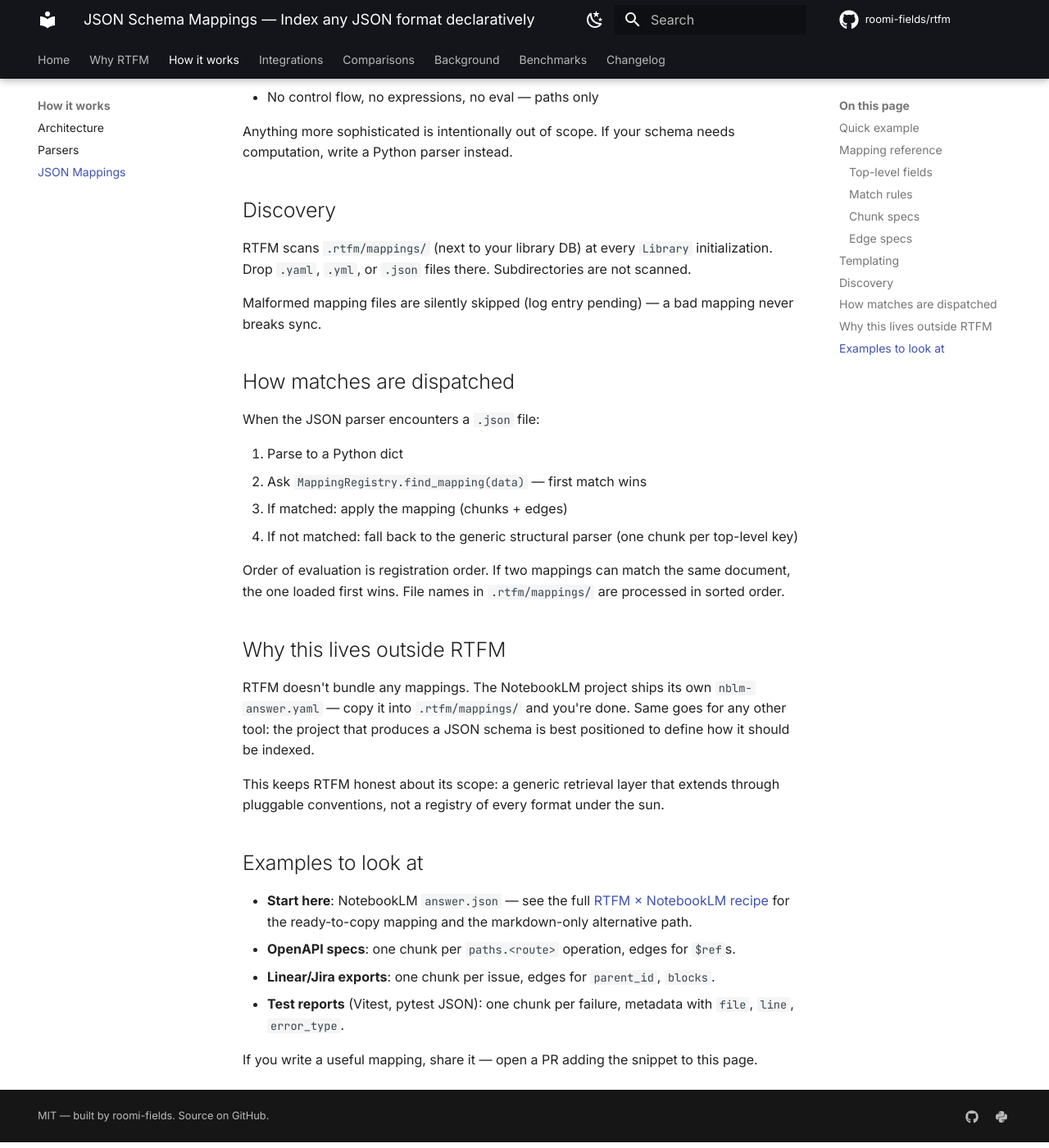
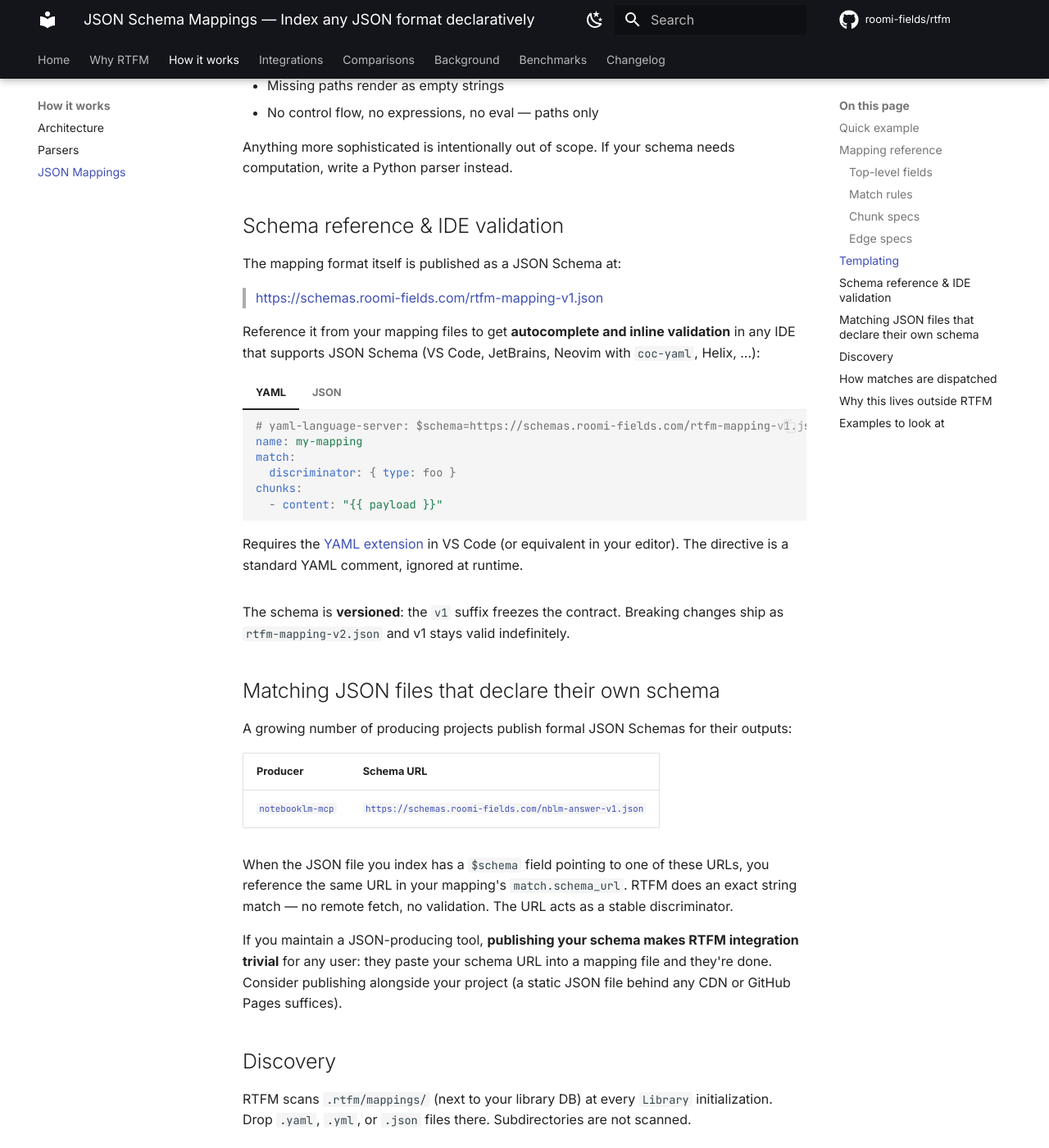
Before and after one commit to roomi-fields/rtfm, an MkDocs documentation site: the page built from docs/json-mappings.md, in a window 1280 px wide and 1400 px high, scrolled down 2791 px. Shown: the whole window at 82% size. Built offline with MkDocs 1.6.1 and Material for MkDocs 9.7.7, drawn with Linux system fonts in a browser that asks for light colours; comment, search, counter and statistics services are not loaded; some of the changed text lies outside the part shown.

Commit message:
docs(seo): hero image, NBLM schema link, publish RTFM mapping schema
- docs/index.md: embed docs/demo/rtfm-split.png as hero (same asset as
  the GitHub README split-screen).
- schemas/rtfm-mapping-v1.json: new JSON Schema describing the
  .rtfm/mappings/*.yaml format. Self-describing $id points to the
  canonical URL on schemas.roomi-fields.com (to upload separately).
  Stable contract — additionalProperties:false, $defs for chunkSpec /
  edgeSpec, anyOf on match (schema_url OR discriminator), examples
  inline. Description field carries a backlink to the docs site.
- docs/json-mappings.md: new "Schema reference & IDE validation" section
  with copy-paste yaml-language-server / $schema directives for VS Code,
  JetBrains, Neovim. Also a "Producing projects publishing schemas"
  table — currently lists notebooklm-mcp, designed to grow.
- docs/notebooklm-integration.md: replace internal NBLM doc link with
  direct link to the live https://schemas.roomi-fields.com/nblm-answer-v1.json
  schema. Add yaml-language-server directive to the example mapping so
  users get IDE validation when they copy.

Backlink loop: schema $id → schemas.roomi-fields.com → backlinks via
description field → roomi-fields.github.io/rtfm. Symmetric with the
NBLM schema, builds same-domain authority for the "schemas.roomi-fields"
identity.

Co-Authored-By: Claude Opus 4.7 (1M context) <noreply@anthropic.com>

````diff
--- a/docs/json-mappings.md
+++ b/docs/json-mappings.md
@@ -40,6 +40,7 @@ A NotebookLM batch export `answer.json`:
 The matching mapping at `.rtfm/mappings/nblm-answer.yaml`:
 
 ```yaml
+# yaml-language-server: $schema=https://schemas.roomi-fields.com/rtfm-mapping-v1.json
 name: nblm-answer-v1
 
 match:
@@ -138,6 +139,69 @@ Template expressions use `{{ dotted.path.to.field }}` syntax. Rules:
 Anything more sophisticated is intentionally out of scope. If your schema
 needs computation, write a Python parser instead.
 
+## Schema reference & IDE validation
+
+The mapping format itself is published as a JSON Schema at:
+
+> [https://schemas.roomi-fields.com/rtfm-mapping-v1.json](https://schemas.roomi-fields.com/rtfm-mapping-v1.json)
+
+Reference it from your mapping files to get **autocomplete and inline
+validation** in any IDE that supports JSON Schema (VS Code, JetBrains,
+Neovim with `coc-yaml`, Helix, …):
+
+=== "YAML"
+
+    ```yaml
+    # yaml-language-server: $schema=https://schemas.roomi-fields.com/rtfm-mapping-v1.json
+    name: my-mapping
+    match:
+      discriminator: { type: foo }
+    chunks:
+      - content: "{{ payload }}"
+    ```
+
+    Requires the [YAML extension](https://marketplace.visualstudio.com/items?itemName=redhat.vscode-yaml)
+    in VS Code (or equivalent in your editor). The directive is a
+    standard YAML comment, ignored at runtime.
+
+=== "JSON"
+
+    ```json
+    {
+      "$schema": "https://schemas.roomi-fields.com/rtfm-mapping-v1.json",
+      "name": "my-mapping",
+      "match": { "discriminator": { "type": "foo" } },
+      "chunks": [{ "content": "{{ payload }}" }]
+    }
+    ```
+
+    The `$schema` field is recognized natively by VS Code, JetBrains
+    IDEs, and most editors with no extension required.
+
+The schema is **versioned**: the `v1` suffix freezes the contract.
+Breaking changes ship as `rtfm-mapping-v2.json` and v1 stays valid
+indefinitely.
+
+## Matching JSON files that declare their own schema
+
+A growing number of producing projects publish formal JSON Schemas for
+their outputs:
+
+| Producer | Schema URL |
+|---|---|
+| [`notebooklm-mcp`](https://github.com/roomi-fields/notebooklm-mcp) | [`https://schemas.roomi-fields.com/nblm-answer-v1.json`](https://schemas.roomi-fields.com/nblm-answer-v1.json) |
+
+When the JSON file you index has a `$schema` field pointing to one of
+these URLs, you reference the same URL in your mapping's
+`match.schema_url`. RTFM does an exact string match — no remote fetch,
+no validation. The URL acts as a stable discriminator.
+
+If you maintain a JSON-producing tool, **publishing your schema makes
+RTFM integration trivial** for any user: they paste your schema URL
+into a mapping file and they're done. Consider publishing alongside
+your project (a static JSON file behind any CDN or GitHub Pages
+suffices).
+
 ## Discovery
 
 RTFM scans `.rtfm/mappings/` (next to your library DB) at every `Library`
````
Also changed, not shown: docs/index.md (+3 -0 lines), docs/notebooklm-integration.md (+6 -3 lines), 1 other file.
